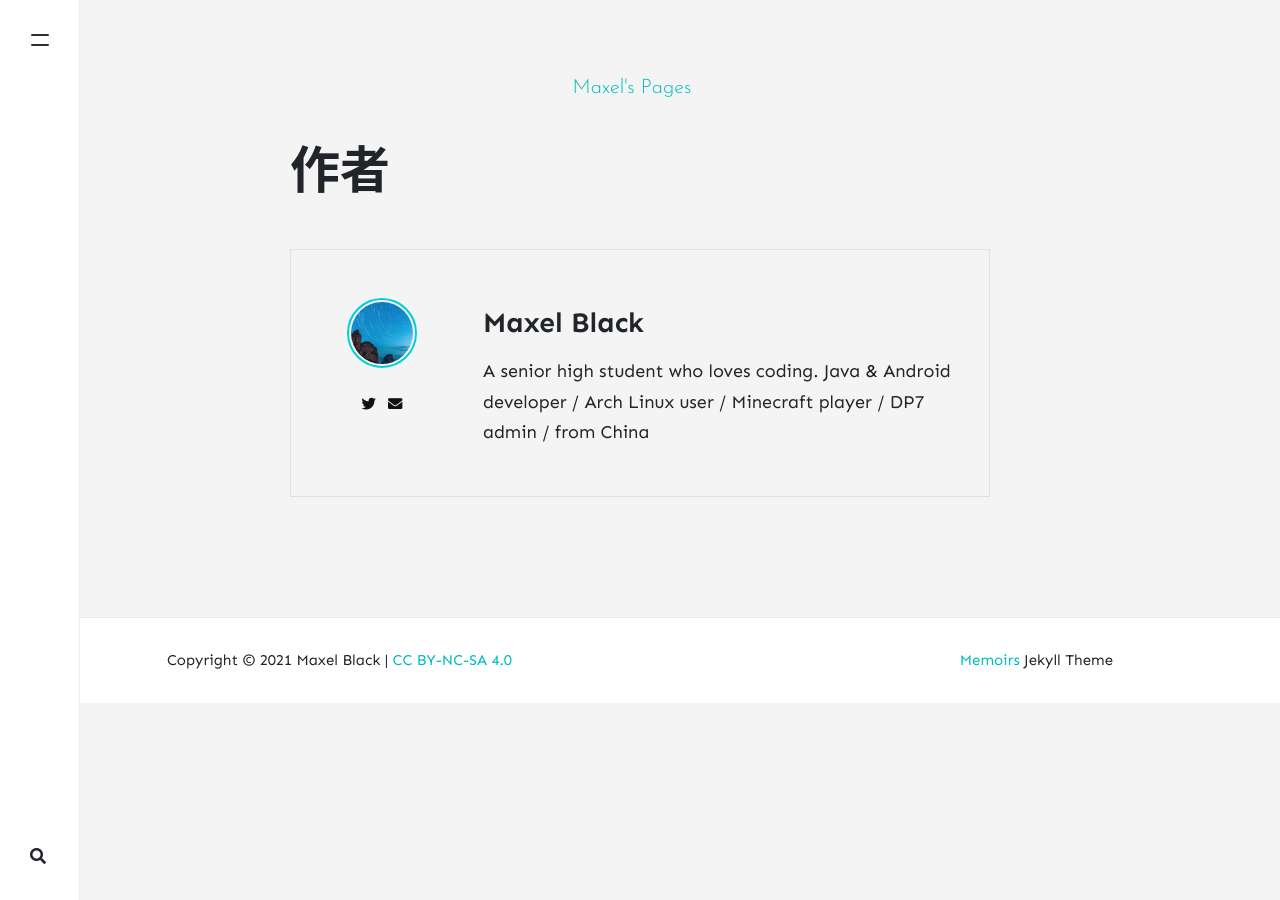
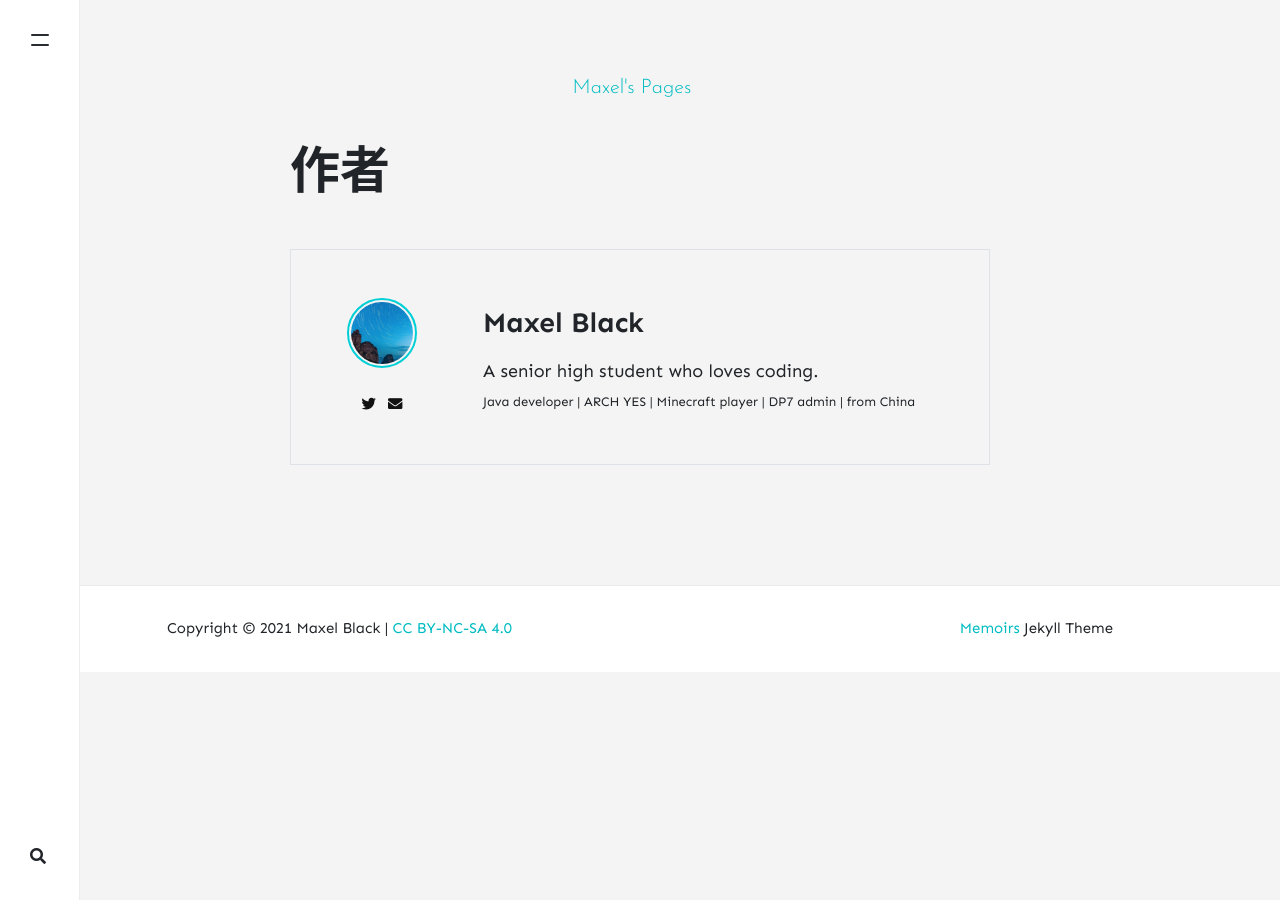
Before and after one commit to maxelblack/maxels-pages, a Jekyll site: the page built from _pages/authors.html, in a window 1280 px wide. Built offline with Jekyll 4.4.1, drawn with Linux system fonts in a browser that asks for light colours; nearby versions of some CDN libraries; comment, search, counter and statistics services are not loaded.

Commit message:
Improve the layout of author information

```diff
--- a/_config.yml
+++ b/_config.yml
@@ -73,8 +73,8 @@ authors:
     avatar: 'r/maxel.jpg'
     email: "maxelblack@outlook.com"
     twitter: "https://twitter.com/maxelbk"
-    description: "A senior high student who loves coding.
-    Java & Android developer / Arch Linux user / Minecraft player / DP7 admin / from China"
+    description: "A senior high student who loves coding."
+    introduction: "Java developer | ARCH YES | Minecraft player | DP7 admin | from China"
 
 # Other Things
 
--- a/_pages/authors.html
+++ b/_pages/authors.html
@@ -18,23 +18,29 @@ comments: false
                 <p class="mt-4 mb-0 small text-center">
 
                     {% if author[1].web %}
-                        <a target="_blank" class="d-inline-block mx-1 text-dark" href="{{ author[1].web }}"><i class="fa fa-link"></i></a>
+                    <a target="_blank" class="d-inline-block mx-1 text-dark" href="{{ author[1].web }}"><i class="fa fa-link"></i></a>
                     {% endif %}
 
                     {% if author[1].twitter %}
-                        <a target="_blank" class="d-inline-block mx-1 text-dark" href="{{ author[1].twitter }}"><i class="fab fa-twitter"></i></a>
+                    <a target="_blank" class="d-inline-block mx-1 text-dark" href="{{ author[1].twitter }}"><i class="fab fa-twitter"></i></a>
                     {% endif %}
 
                     {% if author[1].email %}
-                        <a class="d-inline-block mx-1 text-dark" href="mailto:{{ author[1].email }}"><i class="fa fa-envelope"></i></a>
+                    <a class="d-inline-block mx-1 text-dark" href="mailto:{{ author[1].email }}"><i class="fa fa-envelope"></i></a>
                     {% endif %}
 
                 </p>
+            </div>
 
-            </div>
             <div class="col-md-9">
+
                 <h3>{{ author[1].display_name }}</h3>
                 <p class="mt-3 mb-0">{{ author[1].description }}</p>
+
+                {% if author[1].introduction %}
+                <p class="mt-1 mb-0" style="font-size:small;">{{ author[1].introduction }}</p>
+                {% endif %}
+
             </div>
         </div>
     </div>
```
